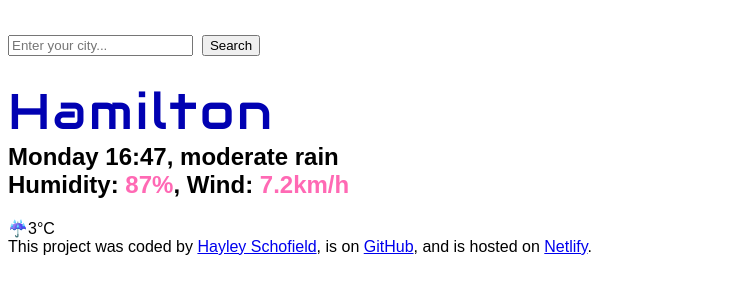
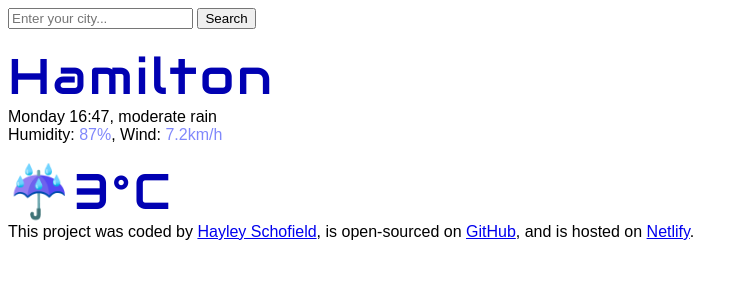
Before and after one commit to heschofield/Weather, a plain HTML site: page index.html in a window 1280 px wide. Shown: the whole page, without its empty margins (0-746 px from the left). Drawn offline with Linux system fonts and the light colour scheme; a web font is replaced by a local one.

Commit message:
updated html

```diff
--- a/index.html
+++ b/index.html
@@ -7,7 +7,7 @@
     <link rel="stylesheet" href="src/styles.css" />
 <link href="https://fonts.googleapis.com/css2?family=Audiowide&family=Chicle&family=Oi&display=swap" rel="stylesheet">
 </head>
-<h1>
+<header>
     <div class = "weather-app">
       <form action="submit">
         <input
@@ -15,26 +15,29 @@
           placeholder="Enter your city..."
           city="city"
           id="citySearch"
+          required
+          minlength="2"
         />
         <input type="submit" value="Search" />
       </form>
-    </h1>
-    <h2>
+    </header>
+    <p>
         <span class="city-displayed">Hamilton</span>
         </br>
     Monday 16:47, moderate rain </br>
 Humidity: <span class="weather-specs">87%</span>, Wind: <span class="weather-specs">7.2km/h</span>
-</h2>
+      </p>
 <div class="current-temperature">
             <span class="current-temperature-icon">☔️</span
             ><span class="current-temperature-value" id="current-temperature"
               >3</span
             ><span class="current-temperature-unit">°C</span>
+            </div>
     <footer>
       This project was coded by
       <a href="https://github.com/heschofield" target="_blank"
         >Hayley Schofield</a
-      >, is on
+      >, is open-sourced on
       <a href="https://github.com/heschofield/Project" target="_blank">GitHub</a
       >, and is hosted on
       <a href="https://para-pluie-app.netlify.app/" target="_blank">Netlify</a>.
--- a/src/styles.css
+++ b/src/styles.css
@@ -6,9 +6,6 @@ body {
 }
 
 .weather-app {
-  display: flex;
-  text-align: center;
-  position: static;
 }
 .city-displayed {
   font-family: "Audiowide", sans-serif;
@@ -19,5 +16,19 @@ body {
 }
 
 .weather-specs {
-  color: hotpink;
+  color: rgb(128, 136, 251);
 }
+.current-temperature {
+  font-family: "Audiowide", sans-serif;
+  font-weight: 400;
+  font-size: 50px;
+  letter-spacing: 3px;
+  color: rgb(1, 1, 178);
+}
+
+.current-temperature-icon {
+}
+.current-temperature-value {
+}
+.current-temperature-unit {
+}
```
